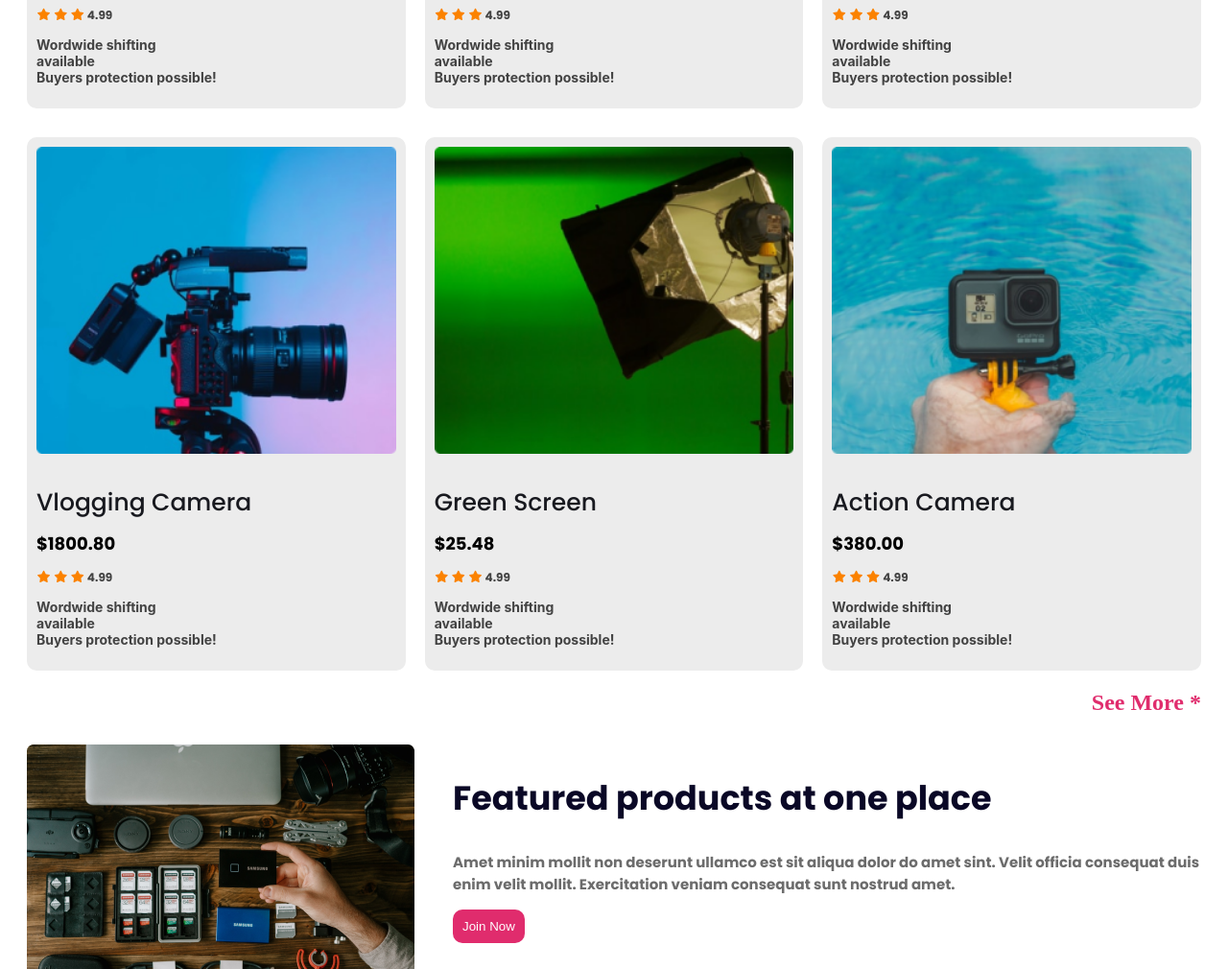
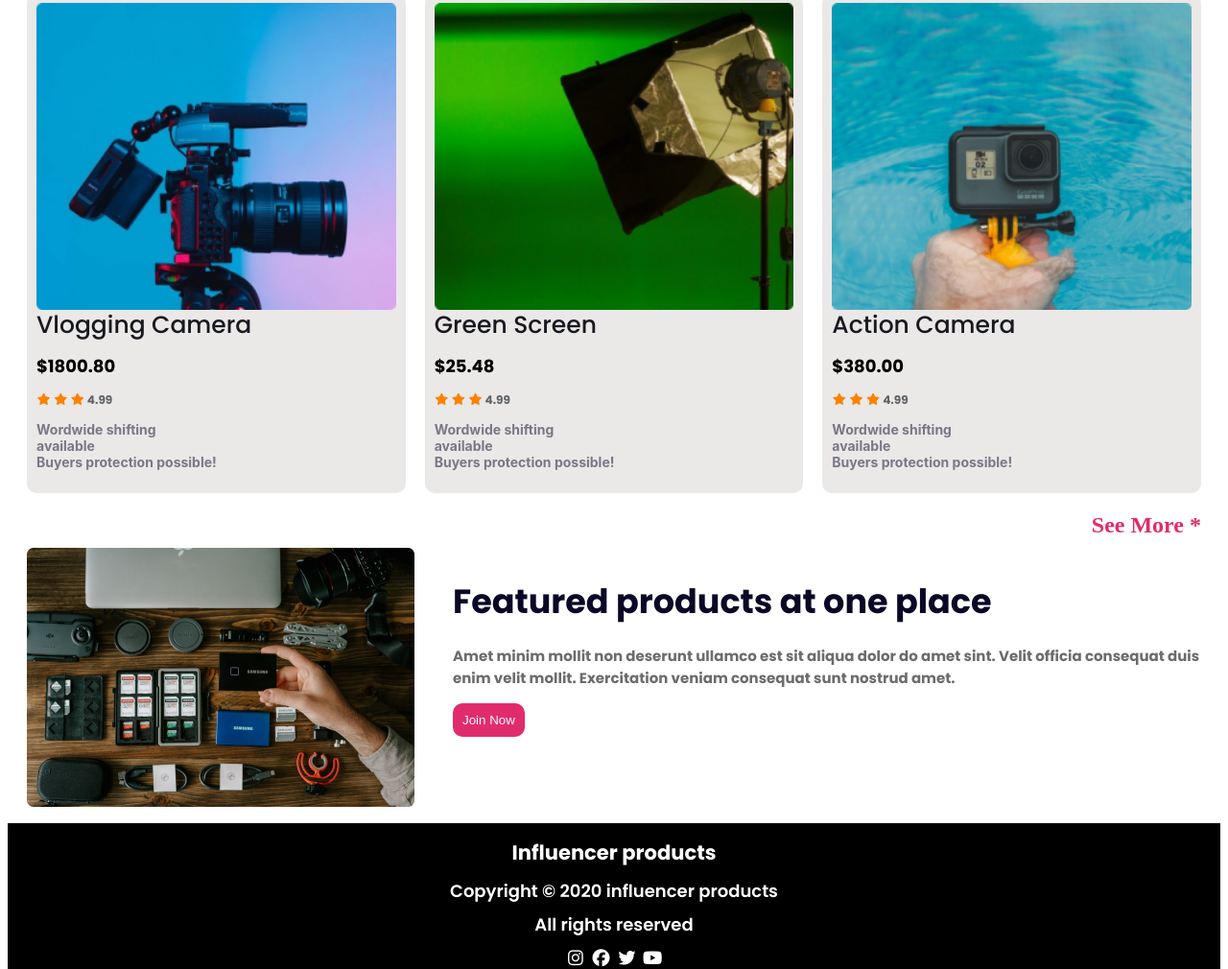
Before and after one commit to kaiyoum-hossain/Influncer-gear-website-responsive, a plain HTML site: page index.html in a window 1280 px wide. Shown: the part 1790-2800 px from the top of the page at 96% size. Drawn offline with Linux system fonts and the light colour scheme.

Commit message:
Footer Section

```diff
--- a/index.html
+++ b/index.html
@@ -240,5 +240,21 @@
         </div>
     </section>
    </main>
+
+   <footer>
+        <section id="FooterId">
+            <div class="">
+                <h3 class="">Influencer products</h3>
+                <p class="">Copyright © 2020  influencer products</p>
+                <p class="">All rights reserved</p>
+                <div class="">
+                    <i class="fa-brands fa-instagram"></i>
+                    <i class="fa-brands fa-facebook"></i>
+                    <i class="fa-brands fa-twitter"></i>
+                    <i class="fa-brands fa-youtube"></i>
+                </div>
+            </div>
+        </section>
+   </footer>
 </body>
 </html>
--- a/styles/style.css
+++ b/styles/style.css
@@ -102,7 +102,7 @@
 }
 
 .image-container {
-  background-color: rgb(236, 236, 236);
+  background-color: rgb(235, 232, 232);
     padding: 10px;
     border-radius: 10px;
 }
@@ -117,6 +117,10 @@
   margin-top: -15px;
   color: #000000;
 }
+
+.price-1{
+  color: #5E6366;
+}
 .iconColor{
  margin-top: -15px;
 }
@@ -126,6 +130,7 @@
 }
 
 .text-pragraph{
+  color: #787885;
    margin-top: -15px;
   font-size: 14px;
   font-family: Inter;
@@ -161,3 +166,16 @@
     font-weight: bold;
        font-family:Poppins ;
 }
+
+/* Footer Section -------------------- */
+
+#FooterId{
+  background-color: #000000;
+  text-align: center;
+  padding: 25px;
+}
+
+#FooterId, div, h3, p{
+  color: #FFFFFF;
+  margin-top: -10px;
+}
```
